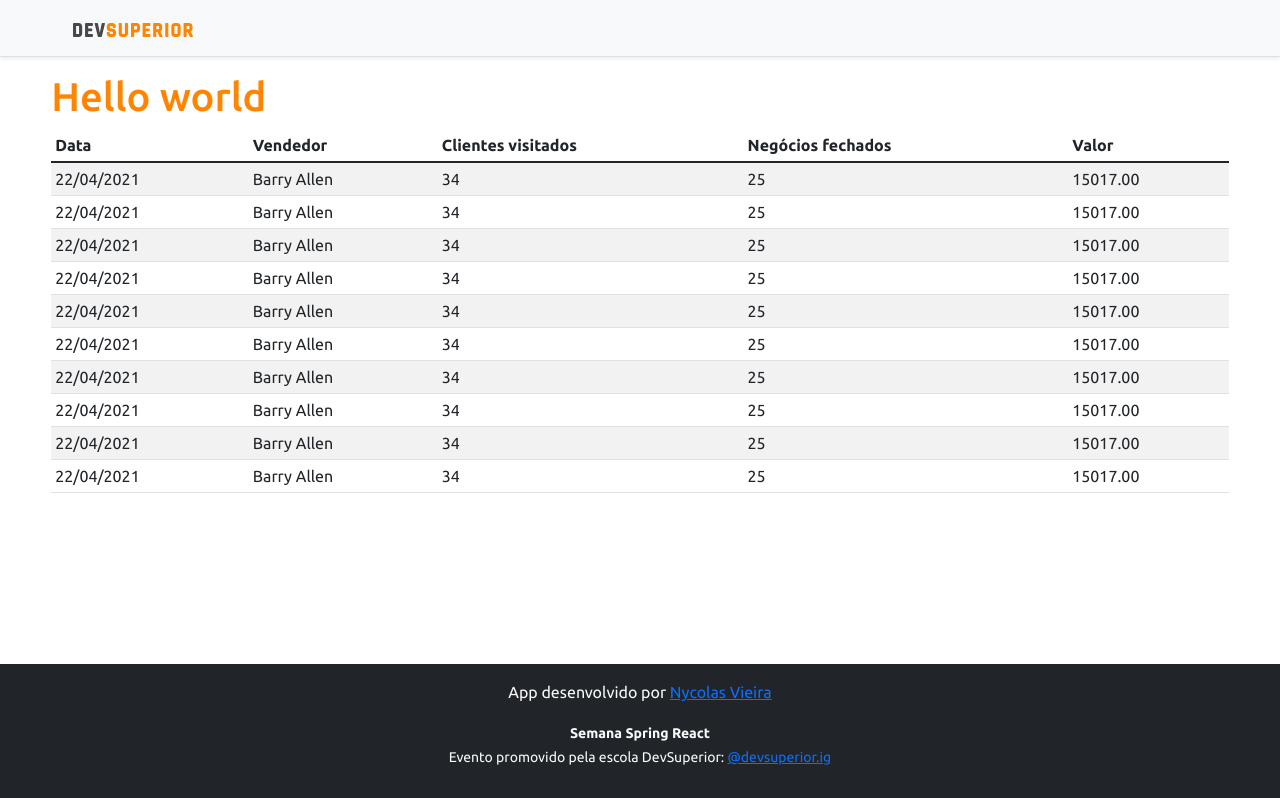
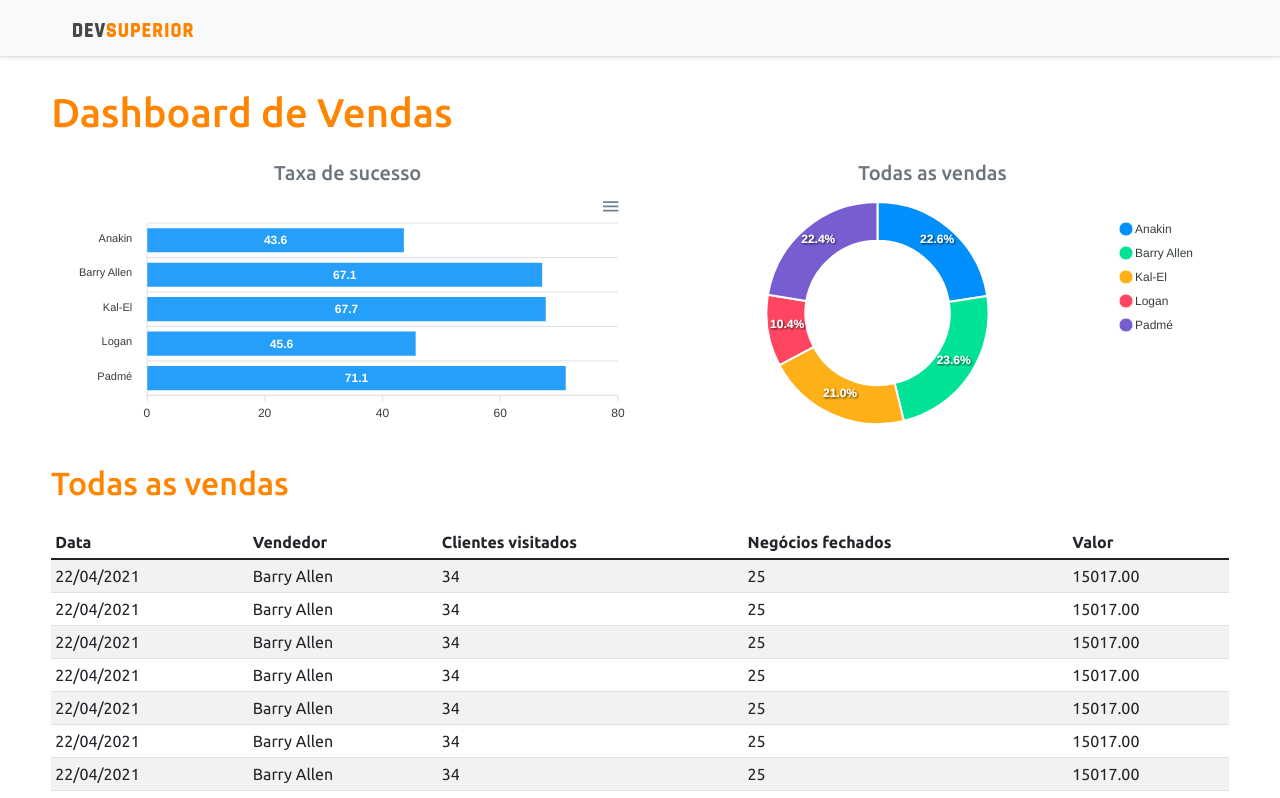
Before and after one commit to nycolas-vieira/projeto-sds4, a React (Create React App) app in the folder frontend/: page / in a window 1280 px wide. Shown: the top 798 px of the page. Built offline with nearby package versions, Linux system fonts and the light colour scheme.

Commit message:
Static charts

```diff
--- a/frontend/package.json
+++ b/frontend/package.json
@@ -10,9 +10,11 @@
     "@types/node": "^12.0.0",
     "@types/react": "^17.0.0",
     "@types/react-dom": "^17.0.0",
+    "apexcharts": "^3.28.1",
     "bootstrap": "^5.1.0",
     "popper.js": "^1.16.1",
     "react": "^17.0.2",
+    "react-apexcharts": "^1.3.9",
     "react-dom": "^17.0.2",
     "react-scripts": "4.0.3",
     "typescript": "^4.1.2",
--- a/frontend/src/App.tsx
+++ b/frontend/src/App.tsx
@@ -1,14 +1,34 @@
-import DataTable from "components/DataTable";
-import Footer from "components/Footer";
-import NavBar from "components/NavBar";
+import BarChart from 'components/Charts/BarChart';
+import DonutChart from 'components/Charts/DonutChart';
+import DataTable from 'components/DataTable';
+import Footer from 'components/Footer';
+import NavBar from 'components/NavBar';
 
 function App() {
   return (
     <>
       <NavBar />
 
-      <div className="app-container">
-        <h1 className='text-primary'>Hello world</h1>
+      <div className='app-container'>
+        <h1 className='text-primary py-3'>Dashboard de Vendas</h1>
+
+        <div className='row px-3'>
+          <div className='col-sm-6'>
+            <h5 className='text-center text-secondary'>Taxa de sucesso</h5>
+
+            <BarChart />
+          </div>
+
+          <div className='col-sm-6'>
+            <h5 className='text-center text-secondary'>Todas as vendas</h5>
+
+            <DonutChart />
+          </div>
+        </div>
+
+        <div className='py-3'>
+          <h2 className='text-primary'>Todas as vendas</h2>
+        </div>
 
         <DataTable />
       </div>
--- /dev/null
+++ b/frontend/src/components/Charts/BarChart/index.tsx
@@ -0,0 +1,37 @@
+import Chart from 'react-apexcharts';
+
+const BarChart = () => {
+    const options = {
+        plotOptions: {
+            bar: {
+                horizontal: true,
+            }
+        },
+    };
+
+    const mockData = {
+        labels: {
+            categories: ['Anakin', 'Barry Allen', 'Kal-El', 'Logan', 'Padmé']
+        },
+        series: [
+            {
+                name: "% Sucesso",
+                data: [43.6, 67.1, 67.7, 45.6, 71.1]
+            }
+        ]
+    };
+
+    return (
+        <Chart
+            options={{...options, xaxis: mockData.labels}}
+
+            series={mockData.series}
+
+            type='bar'
+
+            height='240'
+        />
+    );
+}
+
+export default BarChart;
--- /dev/null
+++ b/frontend/src/components/Charts/DonutChart/index.tsx
@@ -0,0 +1,28 @@
+import Chart from 'react-apexcharts';
+
+const DonutChart = () => {
+    const mockData = {
+        series: [477138, 499928, 444867, 220426, 473088],
+        labels: ['Anakin', 'Barry Allen', 'Kal-El', 'Logan', 'Padmé']
+    }
+
+    const options = {
+        legend: {
+            show: true
+        }
+    }
+
+    return (
+        <Chart
+            options={{...options, labels: mockData.labels}}
+
+            series={mockData.series}
+
+            type='donut'
+
+            height='240'
+        />
+    );
+}
+
+export default DonutChart;
--- a/frontend/src/components/DataTable/index.tsx
+++ b/frontend/src/components/DataTable/index.tsx
@@ -1,6 +1,18 @@
-import TBody from "./tbody";
+const DataTable = () => {
+    const TBody = () => {
+        return (
+            <>
+                <tr>
+                    <td>22/04/2021</td>
+                    <td>Barry Allen</td>
+                    <td>34</td>
+                    <td>25</td>
+                    <td>15017.00</td>
+                </tr>
+            </>
+        );
+    }
 
-const DataTable = () => {
     return (
         <div className="table-responsive">
             <table className="table table-striped table-sm">
--- a/frontend/src/components/DataTable/tbody.tsx
+++ /dev/null
@@ -1,15 +0,0 @@
-const TBody = () => {
-    return (
-        <>
-            <tr>
-                <td>22/04/2021</td>
-                <td>Barry Allen</td>
-                <td>34</td>
-                <td>25</td>
-                <td>15017.00</td>
-            </tr>
-        </>
-    );
-}
-
-export default TBody;
```
Also changed, not shown: 1 other file (tests, documents, lock files or other folders).
